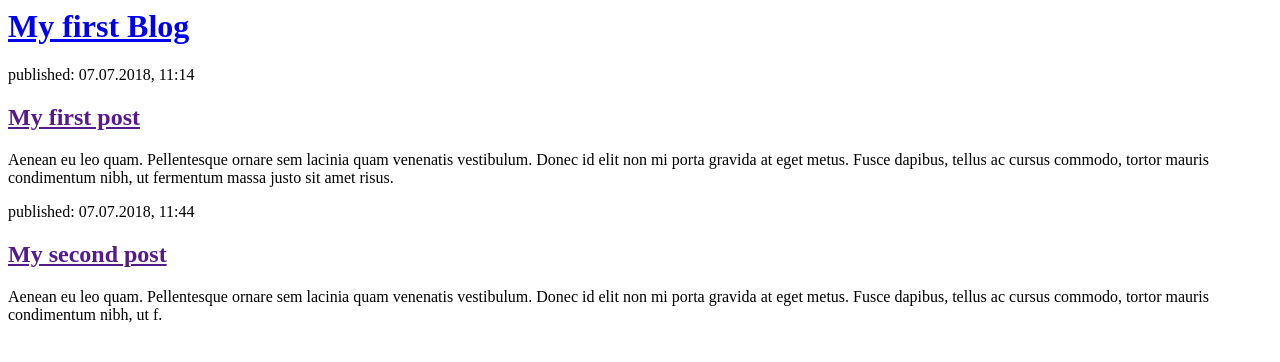
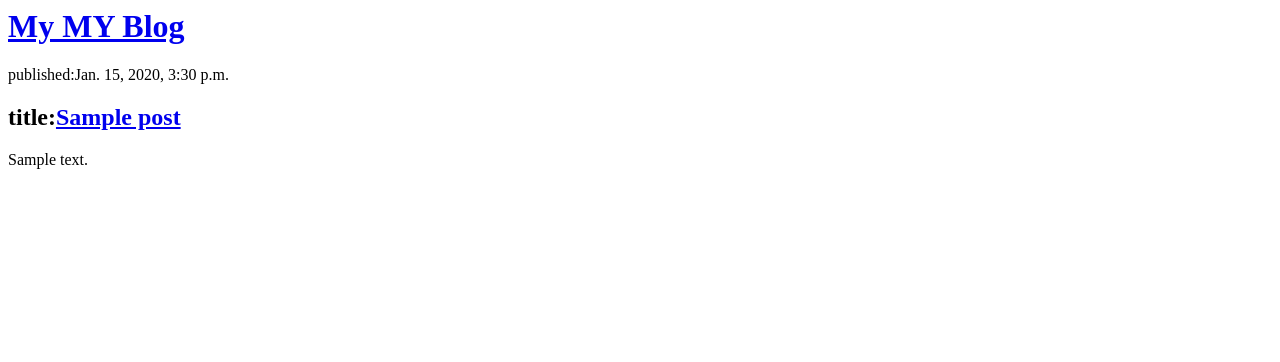
Before and after one commit to alok2569/My-first-blog, a Django app: template blog/templates/blog/post_list.html in a window 1280 px wide. Shown: the top 362 px of the page. Run offline with Django 3.2, Linux system fonts and the light colour scheme; the template is opened without the code that fills it: values that come from a table or form of the project are taken from there, others are empty; tables that the repository leaves empty hold one stand-in row (values such as "Sample post").

Commit message:
db added to the html

```diff
--- a/blog/templates/blog/post_list.html
+++ b/blog/templates/blog/post_list.html
@@ -1,22 +1,18 @@
 <html>
     <head>
-        <title>Django Girls blog</title>
+        <title>My blog</title>
     </head>
     <body>
-        <div>
-            <h1><a href="/">My first Blog</a></h1>
+     <div>
+        <h1> <a href ='#'>My MY Blog</a> </h1>
+    </div>
+        {% for post in posts %}
+          <div>
+            <p>published:{{post.published_date}}</p>
+            <h2>title:<a href='#'>{{post.title}}</a></h2>
+            <p>{{post.text|linebreaksbr}}</p>
         </div>
+        {% endfor %}
 
-        <div>
-            <p>published: 07.07.2018, 11:14</p>
-            <h2><a href="">My first post</a></h2>
-            <p>Aenean eu leo quam. Pellentesque ornare sem lacinia quam venenatis vestibulum. Donec id elit non mi porta gravida at eget metus. Fusce dapibus, tellus ac cursus commodo, tortor mauris condimentum nibh, ut fermentum massa justo sit amet risus.</p>
-        </div>
-
-        <div>
-            <p>published: 07.07.2018, 11:44</p>
-            <h2><a href="">My second post</a></h2>
-            <p>Aenean eu leo quam. Pellentesque ornare sem lacinia quam venenatis vestibulum. Donec id elit non mi porta gravida at eget metus. Fusce dapibus, tellus ac cursus commodo, tortor mauris condimentum nibh, ut f.</p>
-        </div>
     </body>
 </html>
--- a/blog/views.py
+++ b/blog/views.py
@@ -1,6 +1,8 @@
 from django.shortcuts import render
-
+from .models import Post
+from django.utils import timezone
 
 
 def post_list(request):
-	return render(request, 'blog/post_list.html', {})
+	posts=Post.objects.filter(published_date__lte=timezone.now()).order_by('published_date')
+	return render(request, 'blog/post_list.html', {'posts':posts})
```
